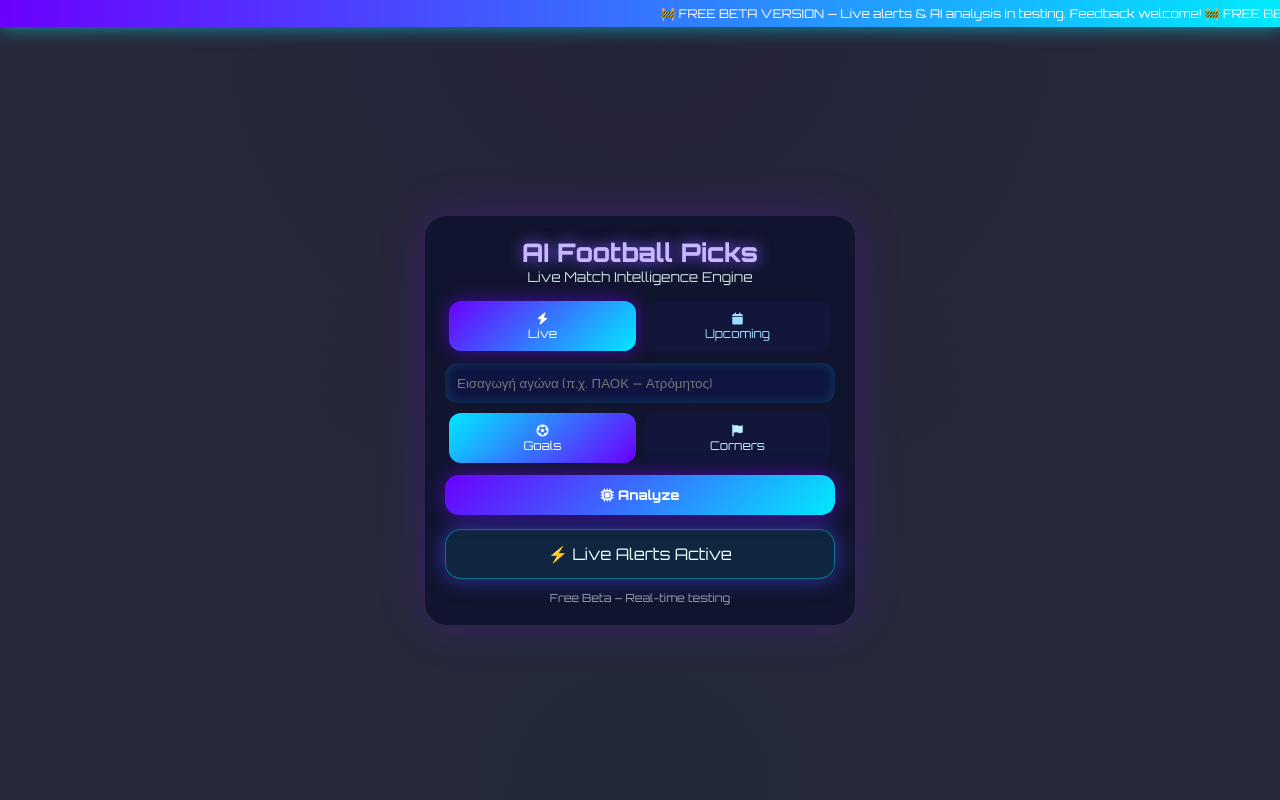
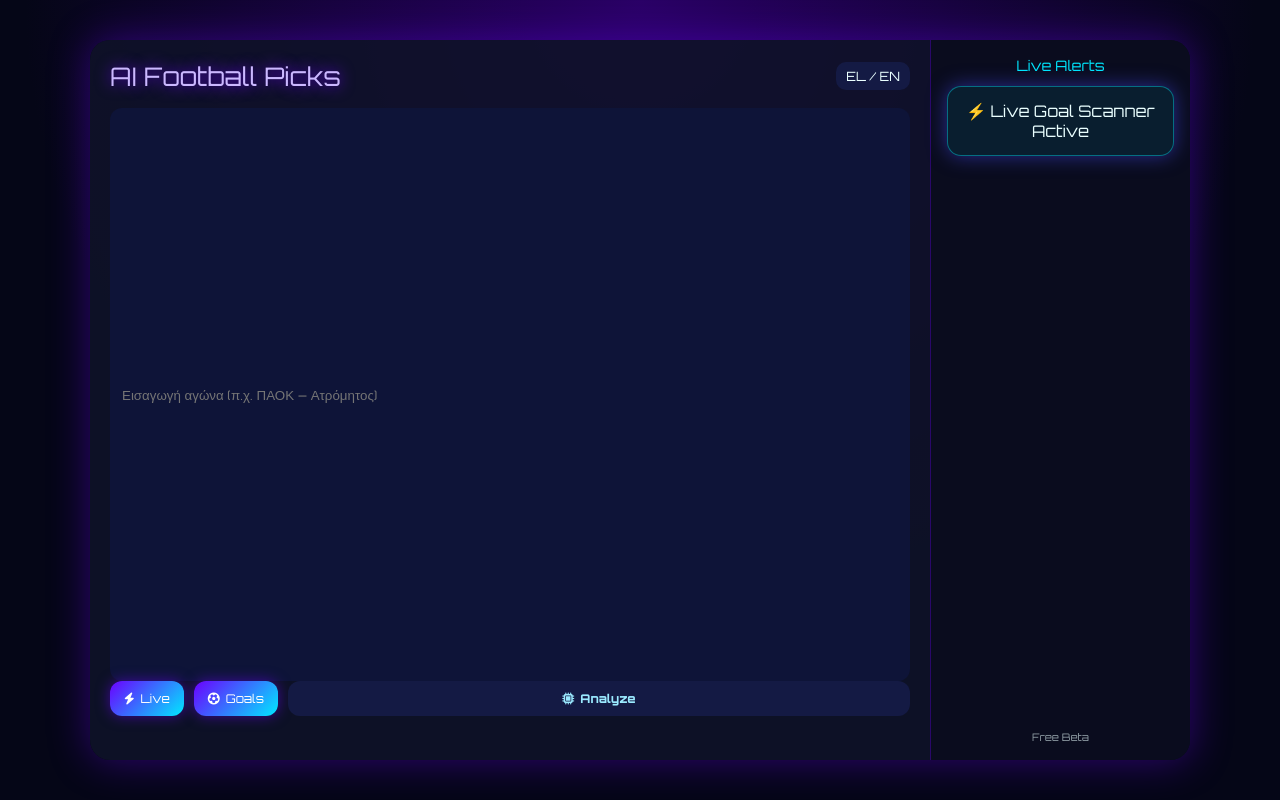
Before and after one commit to Tepe21/neon-ai-predictor, a website: page public/index.html in a window 1280 px wide. Drawn offline with Linux system fonts and the light colour scheme.

Commit message:
Refactor UI: single-row search controls, right-side live alerts tab, language toggle

```diff
--- a/public/index.html
+++ b/public/index.html
@@ -1,214 +1,223 @@
 <!DOCTYPE html>
 <html lang="el">
 <head>
-  <meta charset="UTF-8" />
-  <meta name="viewport" content="width=device-width, initial-scale=1.0"/>
+<meta charset="UTF-8">
+<meta name="viewport" content="width=device-width, initial-scale=1.0">
 <title>AI Football Picks – Free Beta</title>
 
-  <!-- Fonts & Icons -->
 <link href="https://fonts.googleapis.com/css2?family=Orbitron:wght@400;600;800&display=swap" rel="stylesheet">
 <link href="https://cdnjs.cloudflare.com/ajax/libs/font-awesome/6.5.1/css/all.min.css" rel="stylesheet">
 
 <style>
-    * { box-sizing: border-box; font-family: "Orbitron", sans-serif; }
+*{box-sizing:border-box;font-family:Orbitron,sans-serif}
 
-    body {
-      margin: 0;
-      min-height: 100vh;
-      background:
-        linear-gradient(rgba(10,12,30,.88), rgba(10,12,30,.88)),
-        radial-gradient(circle at top, #6b00ff33, transparent 60%),
-        radial-gradient(circle at bottom, #00eaff22, transparent 60%);
-      color: #eaffff;
-      display: flex;
-      justify-content: center;
-      align-items: center;
-      padding-top: 40px;
+body{
+margin:0;
+height:100vh;
+background:radial-gradient(circle at top,#2a0066,#050617 60%);
+color:#eaffff;
+display:flex;
+justify-content:center;
+align-items:center;
 }
 
-    /* BETA TICKER */
-    .beta-ticker {
-      position: fixed;
-      top: 0;
-      width: 100%;
-      background: linear-gradient(90deg, #6b00ff, #00eaff);
-      color: #fff;
-      font-size: 0.75rem;
-      padding: 6px 0;
-      overflow: hidden;
-      z-index: 999;
-      box-shadow: 0 0 20px rgba(0,234,255,.6);
+.app{
+width:100%;
+max-width:1100px;
+height:90vh;
+background:rgba(15,18,40,.9);
+border-radius:20px;
+display:flex;
+overflow:hidden;
+box-shadow:0 0 40px #6b00ff66;
 }
 
-    .ticker-text {
-      display: inline-block;
-      white-space: nowrap;
-      padding-left: 100%;
-      animation: ticker 18s linear infinite;
+/* LEFT MAIN */
+.main{
+flex:1;
+padding:20px;
+display:flex;
+flex-direction:column;
 }
 
-    @keyframes ticker {
-      0% { transform: translateX(0); }
-      100% { transform: translateX(-100%); }
+/* HEADER */
+.header{
+display:flex;
+justify-content:space-between;
+align-items:center;
+margin-bottom:16px;
 }
 
-    .app {
-      width: 100%;
-      max-width: 430px;
-      background: rgba(15,18,45,.85);
-      border-radius: 22px;
-      padding: 20px;
-      box-shadow: 0 0 45px rgba(120,0,255,.25);
-      backdrop-filter: blur(10px);
+.title{
+font-size:1.6rem;
+color:#cbb8ff;
+text-shadow:0 0 15px #6b00ff;
 }
 
-    .title {
-      text-align: center;
-      font-size: 1.6rem;
-      font-weight: 800;
-      color: #c9b7ff;
-      text-shadow: 0 0 15px #7f5bff;
+.lang{
+cursor:pointer;
+font-size:.8rem;
+padding:6px 10px;
+border-radius:10px;
+background:#141a44;
 }
 
-    .subtitle {
-      text-align: center;
-      font-size: .85rem;
-      opacity: .85;
-      margin-bottom: 16px;
+/* SEARCH BAR */
+.search-row{
+display:flex;
+gap:10px;
+margin-bottom:14px;
 }
 
-    .tabs {
-      display: flex;
-      justify-content: space-between;
-      margin-bottom: 12px;
+.btn{
+padding:10px 14px;
+border-radius:12px;
+border:none;
+cursor:pointer;
+background:#141a44;
+color:#9beaff;
+font-size:.75rem;
+display:flex;
+align-items:center;
+gap:6px;
 }
 
-    .tab {
-      flex: 1;
-      margin: 0 4px;
-      padding: 10px;
-      text-align: center;
-      border-radius: 12px;
-      background: #12163a;
-      cursor: pointer;
-      font-size: .75rem;
-      color: #9bdcff;
+.btn.active{
+background:linear-gradient(135deg,#6b00ff,#00eaff);
+color:#fff;
+box-shadow:0 0 14px #6b00ff88;
 }
 
-    .tab.active {
-      background: linear-gradient(135deg, #6b00ff, #00eaff);
-      color: #fff;
-      box-shadow: 0 0 18px #6b00ff99;
+.analyze{
+flex:1;
+justify-content:center;
+font-weight:700;
 }
 
-    input {
-      width: 100%;
-      padding: 12px;
-      border-radius: 12px;
-      border: none;
-      outline: none;
-      background: #0f1440;
-      color: #fff;
-      margin-bottom: 10px;
-      box-shadow: inset 0 0 12px #00eaff33;
+input{
+flex:2;
+padding:12px;
+border-radius:12px;
+border:none;
+background:#0e1438;
+color:#fff;
 }
 
-    .categories {
-      display: flex;
-      justify-content: space-between;
-      margin-bottom: 12px;
+/* RESULTS */
+#searchResults{
+margin-top:10px;
 }
 
-    .cat {
-      flex: 1;
-      margin: 0 4px;
-      padding: 10px;
-      text-align: center;
-      border-radius: 12px;
-      background: #12163a;
-      font-size: .75rem;
-      cursor: pointer;
-      color: #bdefff;
+/* RIGHT LIVE ALERTS TAB */
+.alerts-tab{
+width:260px;
+background:rgba(10,12,30,.95);
+border-left:1px solid #6b00ff55;
+padding:16px;
+display:flex;
+flex-direction:column;
 }
 
-    .cat.active {
-      background: linear-gradient(135deg, #00eaff, #6b00ff);
-      color: #fff;
+.alerts-title{
+text-align:center;
+font-size:.9rem;
+margin-bottom:12px;
+color:#00eaff;
 }
 
-    .analyze {
-      width: 100%;
-      padding: 12px;
-      border-radius: 14px;
-      border: none;
-      background: linear-gradient(135deg, #6b00ff, #00eaff);
-      color: #fff;
-      font-weight: 700;
-      cursor: pointer;
-      box-shadow: 0 0 20px #6b00ff99;
-      margin-bottom: 14px;
+.alert-card{
+padding:14px;
+border-radius:14px;
+background:rgba(0,234,255,.08);
+border:1px solid rgba(0,234,255,.4);
+text-align:center;
+animation:pulse 4s ease-in-out infinite;
 }
 
-    .alerts {
-      border-radius: 16px;
-      padding: 14px;
-      background: rgba(0,234,255,.08);
-      border: 1px solid rgba(0,234,255,.4);
-      box-shadow: 0 0 22px rgba(0,234,255,.6);
-      text-align: center;
-      animation: pulse 4s ease-in-out infinite;
+@keyframes pulse{
+0%,100%{box-shadow:0 0 12px #00eaff55}
+50%{box-shadow:0 0 26px #6b00ffaa}
 }
 
-    @keyframes pulse {
-      0%,100% { box-shadow: 0 0 14px rgba(0,234,255,.4); }
-      50% { box-shadow: 0 0 30px rgba(107,0,255,.8); }
-    }
-
-    .beta {
-      text-align: center;
-      font-size: .7rem;
-      opacity: .6;
-      margin-top: 12px;
+.beta{
+text-align:center;
+font-size:.65rem;
+opacity:.6;
+margin-top:auto;
 }
 </style>
 </head>
 
 <body>
 
-<div class="beta-ticker">
-  <div class="ticker-text">
-    🚧 FREE BETA VERSION — Live alerts & AI analysis in testing. Feedback welcome! 🚧 FREE BETA VERSION — Live alerts & AI analysis in testing.
-  </div>
+<div class="app">
+
+<!-- MAIN -->
+<div class="main">
+
+<div class="header">
+<div class="title">AI Football Picks</div>
+<div class="lang" onclick="toggleLang()">EL / EN</div>
 </div>
 
-<div class="app">
-  <div class="title">AI Football Picks</div>
-  <div class="subtitle">Live Match Intelligence Engine</div>
+<input id="searchInput" placeholder="Εισαγωγή αγώνα (π.χ. ΠΑΟΚ – Ατρόμητος)">
 
-  <div class="tabs">
-    <div class="tab active"><i class="fa-solid fa-bolt"></i><br>Live</div>
-    <div class="tab"><i class="fa-solid fa-calendar"></i><br>Upcoming</div>
+<div class="search-row">
+<button id="modeBtn" class="btn active" onclick="toggleMode()">
+<i class="fa-solid fa-bolt"></i> Live
+</button>
+
+<button id="marketBtn" class="btn active" onclick="toggleMarket()">
+<i class="fa-solid fa-futbol"></i> Goals
+</button>
+
+<button class="btn analyze" onclick="manualSearch()">
+<i class="fa-solid fa-microchip"></i> Analyze
+</button>
 </div>
 
-  <input placeholder="Εισαγωγή αγώνα (π.χ. ΠΑΟΚ – Ατρόμητος)" />
+<div id="searchResults"></div>
 
-  <div class="categories">
-    <div class="cat active"><i class="fa-solid fa-futbol"></i><br>Goals</div>
-    <div class="cat"><i class="fa-solid fa-flag"></i><br>Corners</div>
 </div>
 
-  <button class="analyze">
-    <i class="fa-solid fa-microchip"></i> Analyze
-  </button>
+<!-- LIVE ALERTS TAB -->
+<div class="alerts-tab">
+<div class="alerts-title">Live Alerts</div>
 
-  <div class="alerts">
-    ⚡ Live Alerts Active
+<div class="alert-card">
+⚡ Live Goal Scanner Active
 </div>
 
-  <div class="beta">
-    Free Beta – Real-time testing
+<div class="beta">Free Beta</div>
 </div>
+
 </div>
+
+<script src="/search.js"></script>
+
+<script>
+let mode="live";
+let market="goals";
+let lang="el";
+
+function toggleMode(){
+mode=mode==="live"?"upcoming":"live";
+document.getElementById("modeBtn").innerHTML =
+mode==="live" ? '<i class="fa-solid fa-bolt"></i> Live' : '<i class="fa-solid fa-calendar"></i> Upcoming';
+}
+
+function toggleMarket(){
+market=market==="goals"?"corners":"goals";
+document.getElementById("marketBtn").innerHTML =
+market==="goals" ? '<i class="fa-solid fa-futbol"></i> Goals' : '<i class="fa-solid fa-flag"></i> Corners';
+}
+
+function toggleLang(){
+lang=lang==="el"?"en":"el";
+document.getElementById("searchInput").placeholder =
+lang==="el" ? "Εισαγωγή αγώνα (π.χ. ΠΑΟΚ – Ατρόμητος)" : "Enter match (e.g. PAOK vs Atromitos)";
+}
+</script>
 
 </body>
 </html>
```
Lines whose indentation alone changed are shown as unchanged.
